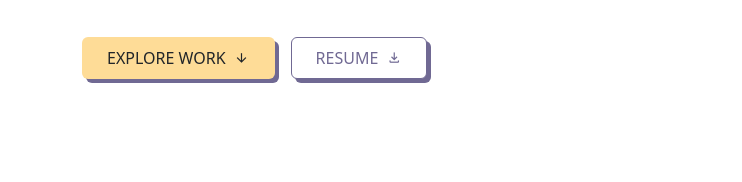
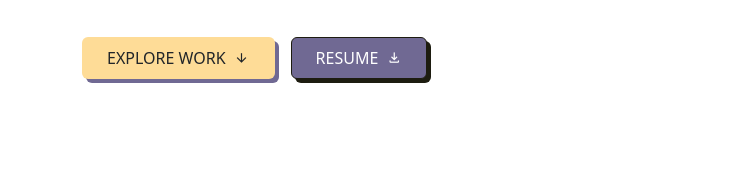
Before and after one commit to kennmasing-zuitt/portfolio, a plain HTML site: page index.html in a window 1280 px wide. Shown: the part 406-588 px from the top of the page, 0-742 px from the left. Drawn offline with nearby package versions, Linux system fonts and the light colour scheme.

Commit message:
style: Resume button purple with dark edge and shadow
Switch the Resume button from the white variant to option A: purple fill with an ink-coloured border and offset shadow, so the shadow contrasts with the fill. Adds .neo-btn-dark (border uses !important because Bootstrap's .btn loads later) and bumps the index.css version tag.

```diff
--- a/index.css
+++ b/index.css
@@ -97,6 +97,21 @@ body {
 .neo-btn:active {
     transform: translate(1px, 1px);
     box-shadow: var(--neo-shadow-sm);
+}
+
+/* Dark-edged variant for purple-filled buttons (a purple shadow would merge with the fill).
+   !important because Bootstrap's .btn loads later and resets the border. */
+.neo-btn-dark {
+    border: 1.5px solid var(--color-ink) !important;
+    box-shadow: 4px 4px 0px var(--color-ink);
+}
+
+.neo-btn-dark:hover {
+    box-shadow: 6px 6px 0px var(--color-ink);
+}
+
+.neo-btn-dark:active {
+    box-shadow: 2px 2px 0px var(--color-ink);
 }
 
 /* Section divider lines */
--- a/index.html
+++ b/index.html
@@ -6,7 +6,7 @@
         <title>KENNETH MASING // Full-Stack &amp; AI Engineer</title>
         <link rel="icon" href="./favicon.svg" type="image/svg+xml" />
         <link rel="apple-touch-icon" href="./apple-touch-icon.png" />
-        <link rel="stylesheet" href="./index.css?v=288bf7bc" />
+        <link rel="stylesheet" href="./index.css?v=ad76839d" />
         <!-- Fonts -->
         <link href="https://fonts.googleapis.com" rel="preconnect" />
         <link
@@ -183,7 +183,7 @@
                                 >
                             </a>
                             <a
-                                class="btn neo-btn bg-white text-purple-custom border-ink px-4 py-2 rounded-2 d-inline-flex align-items-center gap-2"
+                                class="btn neo-btn neo-btn-dark bg-purple-custom text-white px-4 py-2 rounded-2 d-inline-flex align-items-center gap-2"
                                 href="./cv.pdf"
                                 rel="noopener"
                                 target="_blank"
```
